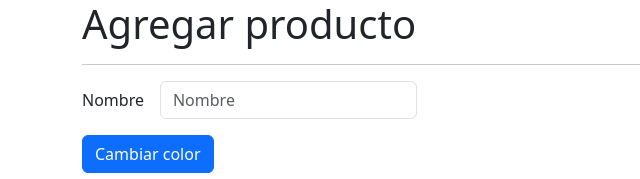
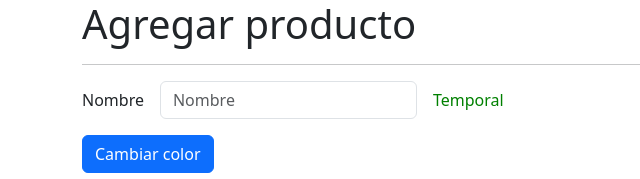
Before and after one commit to jhonnycgarcia/dev-talleres-directive-signals-app, an Angular app: page /products/products in a window 1280 px wide. Shown: the top 179 px of the page, without its empty margins (0-640 px from the left). Built offline with nearby package versions, Linux system fonts and the light colour scheme.

Commit message:
Directive Input - Cambiar el color del host

```diff
--- a/src/app/products/pages/product-page/product-page.component.html
+++ b/src/app/products/pages/product-page/product-page.component.html
@@ -18,7 +18,12 @@
     </div>
 
     <div class="col-auto">
-      <span customLabel></span>
+      <span
+        customLabel
+        [color]="color"
+      >
+        Temporal
+      </span>
     </div>
 
   </div>
--- a/src/app/shared/directives/custom-label.directive.ts
+++ b/src/app/shared/directives/custom-label.directive.ts
@@ -1,4 +1,4 @@
-import { Directive, ElementRef, OnInit } from '@angular/core';
+import { Directive, ElementRef, Input, OnInit } from '@angular/core';
 
 @Directive({
   selector: '[customLabel]'
@@ -6,16 +6,27 @@
 export class CustomLabelDirective implements OnInit {
 
   private htmlElement?: ElementRef<HTMLElement>;
+  private _color: string = 'red';
+
+  @Input()
+  set color ( value: string ) {
+    this._color = value;
+    this.setStyle();
+  }
 
   constructor(
     private el: ElementRef<HTMLElement>
   ) {
-    console.log('constructor', this.el);
     this.htmlElement = this.el;
   }
 
   ngOnInit(): void {
-    console.log('ngOnInit');
+    this.setStyle();
+  }
+
+  setStyle(): void {
+    if(!this.htmlElement) return;
+    this.htmlElement.nativeElement.style.color = this._color;
   }
 
 }
```
